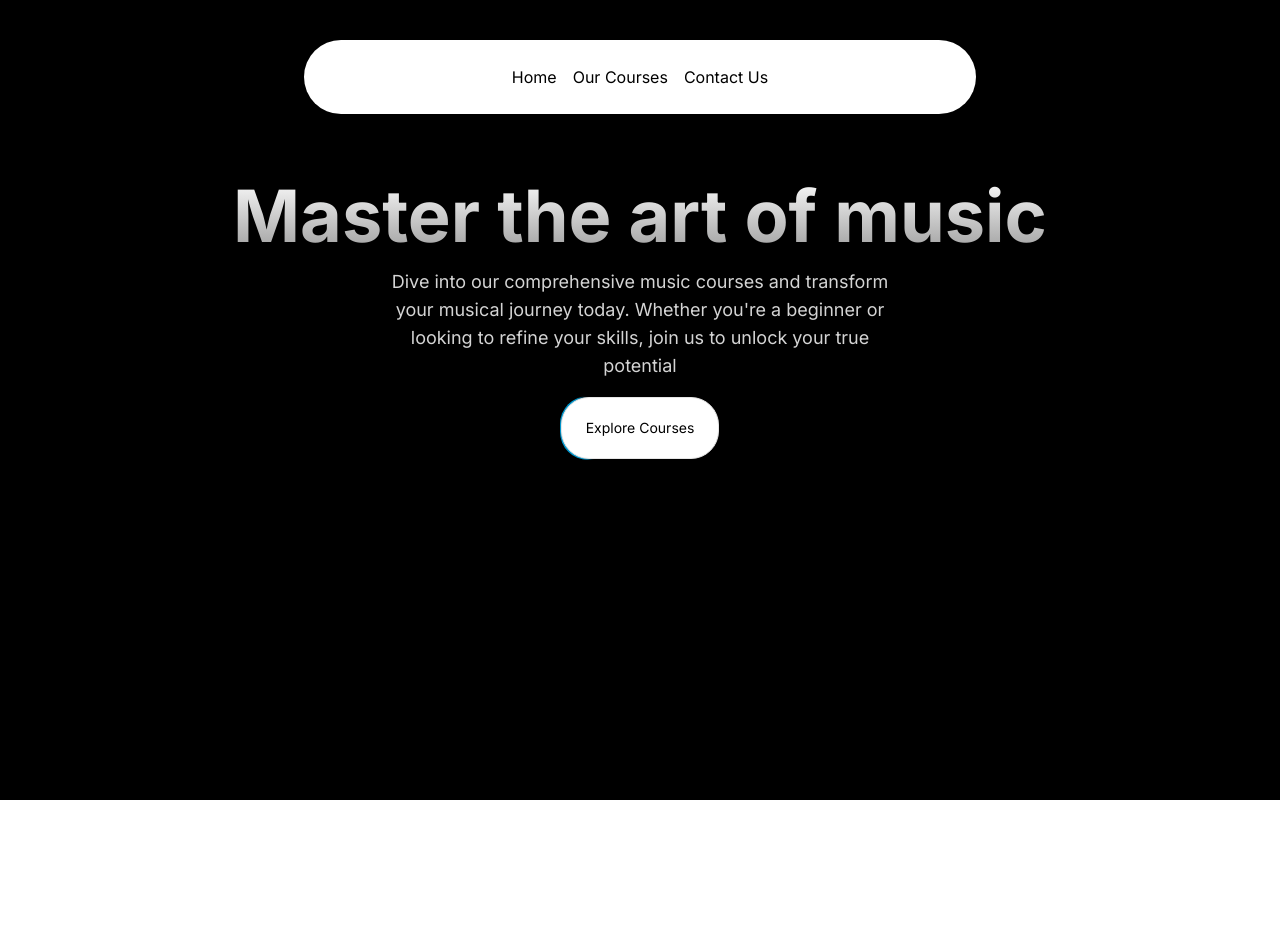
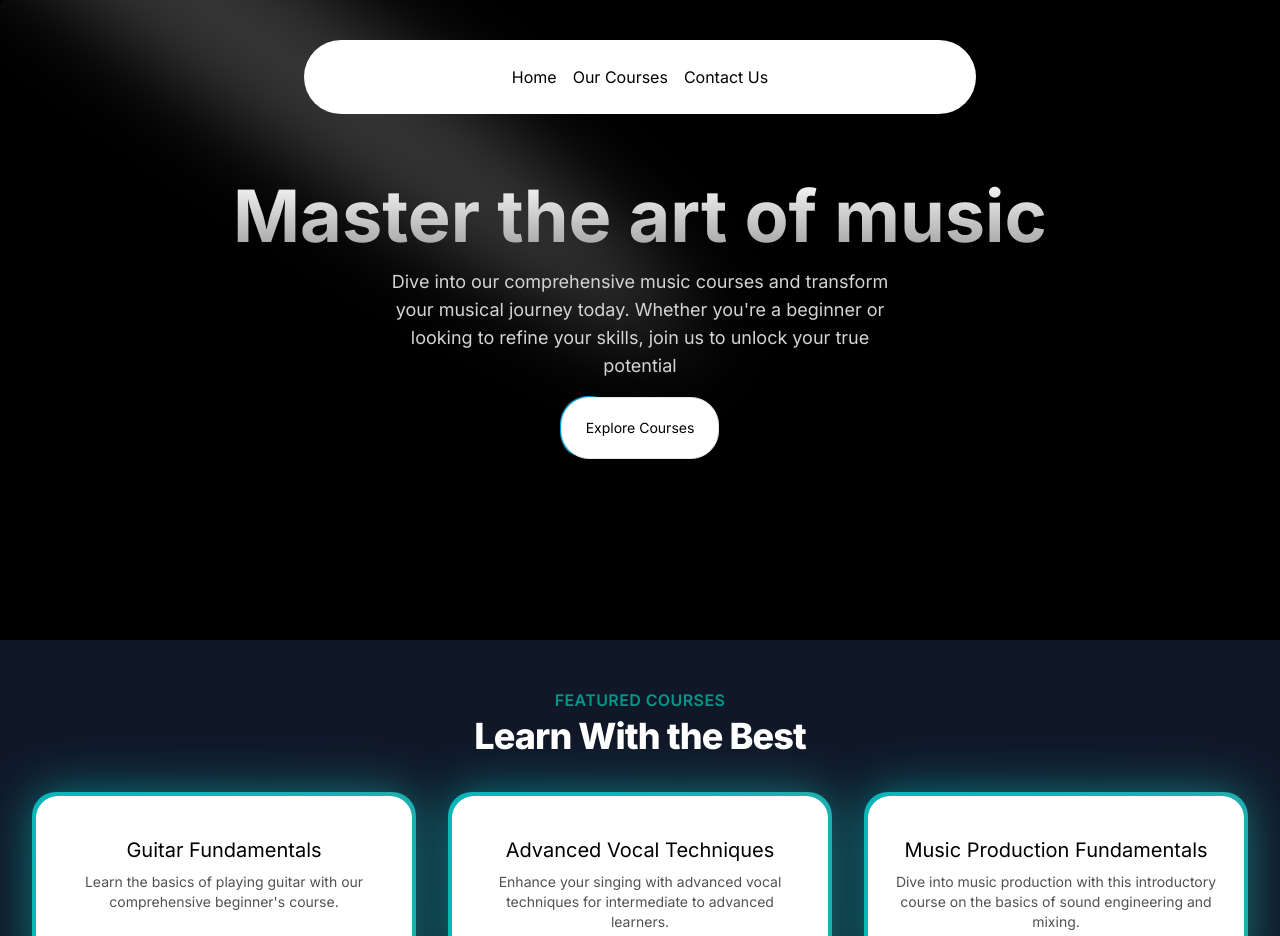
Before and after one commit to Sarthakbari/Music-school-next.js, a Next.js app: page / in a window 1280 px wide. Shown: the top 936 px of the page. Before the commit the page ends 800 px from the top, so only its background shows below. Built offline with nearby package versions, Linux system fonts and the light colour scheme.

Commit message:
update commit done

```diff
--- a/src/app/page.tsx
+++ b/src/app/page.tsx
@@ -1,3 +1,4 @@
+import Featured from "@/components/Featured";
 import HeroSection from "@/components/HeroSection";
 import { main } from "framer-motion/client";
 
@@ -5,6 +6,7 @@
   return (
     <main className="min-h-screen bg-black antialiased bg-grid-white/20 ">
       <HeroSection />
+      <Featured />
     </main>
   );
 }
--- /dev/null
+++ b/src/components/Featured.tsx
@@ -0,0 +1,58 @@
+'use client'
+import Link from "next/link"
+import courseData from "../data/music_courses.json"
+import { BackgroundGradient } from "./ui/Background-gradient"
+
+interface Course{
+    id: number,
+    title: string,
+    slug: string,
+    description: string,
+    price: number,
+    instructor: string,
+    isFeatured: boolean,
+
+}
+
+function FeaturedCourses() {
+    const featuredCourses = courseData.courses.filter((course:Course) => course.isFeatured)
+
+
+  return (
+    <div className="py-12 bg-gray-900">
+        <div>
+            <div className="text-center">
+                <h2 className="text-base text-teal-600 font-semibold tracking-wide uppercase">FEATURED COURSES</h2>
+                <p className="mt-2 text-3xl leading-8 font-extrabold tracking-tight text-white sm:text-4xl">Learn With the Best</p>
+            </div>
+        </div>
+        <div className="mt-10 mx-8">
+            <div className="grid grid-cols-1 sm:grid-cols-2 lg:grid-cols-3 gap-8 justify-center">
+                {featuredCourses.map((course:Course)=> (
+                    <div key={course.id} className="flex justify-center">
+                        <BackgroundGradient
+                        className="flex flex-col rounded-[22px] bg-white dark:bg-zinc-900 overflow-hidden h-full max-w-sm">
+                            <div className="p-4 sm:p-6 flex flex-col items-center text-center grow">
+                                <p className="text-lg sm:text-xl text-black mt-4 mb-2 dark:text-neutral-200">{course.title}</p>
+                                <p className="text-sm text-neutral-600 dark:text-neutral-400 grow">{course.description}</p>
+                                <Link href={`/courses/${course.slug}`}>
+                                Learn More
+                                </Link>
+                            </div>
+                        </BackgroundGradient>
+                    </div>
+                ))}
+            </div>
+        </div>
+        <div className="mt-20 text-center">
+            <Link href={"/courses"}
+            className="px-4 py-2 rounded border border-neutral-600 text-neutral-700 bg-white hover:bg-gray-100 transition duration-200"
+            >
+            View All courses
+            </Link>
+        </div>
+    </div>
+  )
+}
+
+export default FeaturedCourses
--- a/src/components/ui/Spotlight.tsx
+++ b/src/components/ui/Spotlight.tsx
@@ -1,4 +1,8 @@
+
+"use client";
+
 import React from "react";
+import { motion } from "framer-motion";
 import { cn } from "@/utils/cn";
 
 type SpotlightProps = {
@@ -6,11 +10,31 @@
   fill?: string;
 };
 
-export const Spotlight = ({ className, fill }: SpotlightProps) => {
+export const Spotlight = ({
+  className,
+  fill = "white",
+}: SpotlightProps) => {
   return (
-    <svg
+    <motion.svg
+      initial={{
+        opacity: 0,
+        x: "-72%",
+        y: "-62%",
+        scale: 0.5,
+      }}
+      animate={{
+        opacity: 1,
+        x: "-50%",
+        y: "-40%",
+        scale: 1,
+      }}
+      transition={{
+        duration: 2,
+        delay: 0.75,
+        ease: "easeOut",
+      }}
       className={cn(
-        "animate-spotlight pointer-events-none absolute z-1  h-[169%] w-[138%] lg:w-[84%] opacity-0",
+        "pointer-events-none absolute z-1 h-[169%] w-[138%] lg:w-[84%]",
         className
       )}
       xmlns="http://www.w3.org/2000/svg"
@@ -24,10 +48,11 @@
           rx="1924.71"
           ry="273.501"
           transform="matrix(-0.822377 -0.568943 -0.568943 0.822377 3631.88 2291.09)"
-          fill={fill || "white"}
+          fill={fill}
           fillOpacity="0.21"
-        ></ellipse>
+        />
       </g>
+
       <defs>
         <filter
           id="filter"
@@ -38,19 +63,24 @@
           filterUnits="userSpaceOnUse"
           colorInterpolationFilters="sRGB"
         >
-          <feFlood floodOpacity="0" result="BackgroundImageFix"></feFlood>
+          <feFlood
+            floodOpacity="0"
+            result="BackgroundImageFix"
+          />
+
           <feBlend
             mode="normal"
             in="SourceGraphic"
             in2="BackgroundImageFix"
             result="shape"
-          ></feBlend>
+          />
+
           <feGaussianBlur
             stdDeviation="151"
             result="effect1_foregroundBlur_1065_8"
-          ></feGaussianBlur>
+          />
         </filter>
       </defs>
-    </svg>
+    </motion.svg>
   );
 };
```
